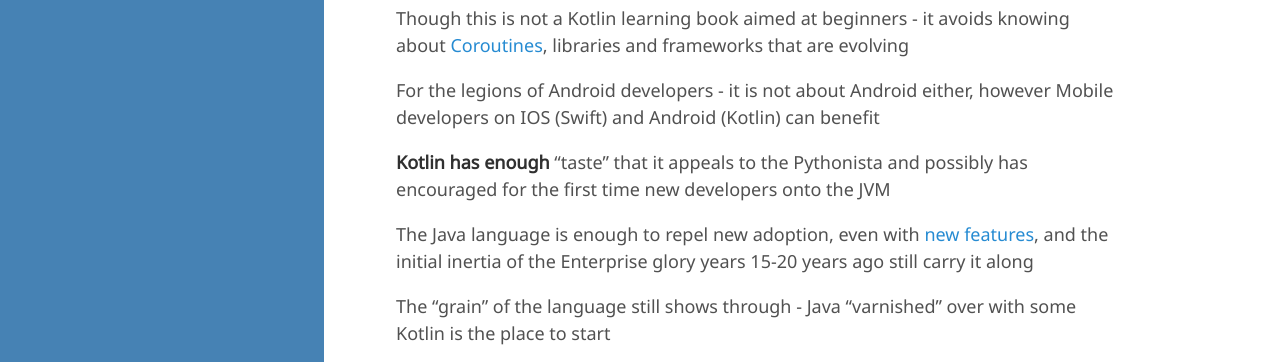
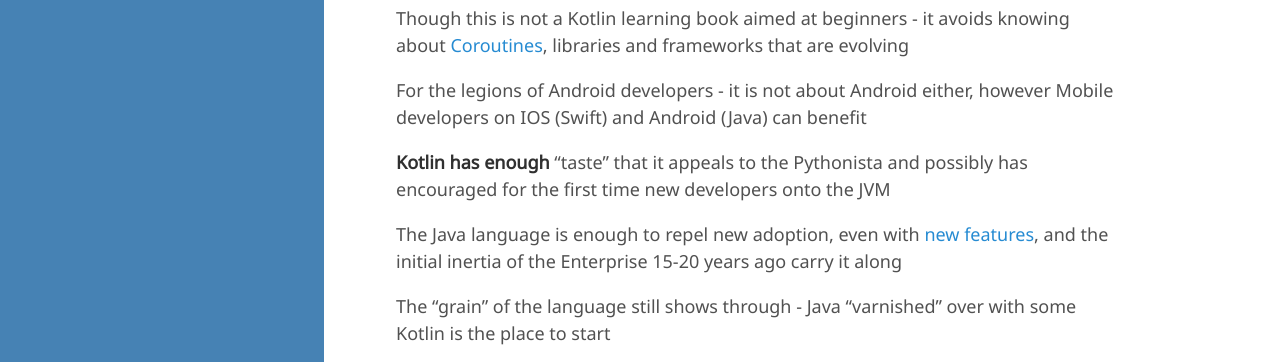
Before and after one commit to griffio/griffio.github.io, a Jekyll site: the page built from _posts/2021-09-10-Java-To-Kotlin-Review.md, in a window 1280 px wide and 1400 px high, scrolled down 1059 px. Shown: the part 182-544 px from the top of the window. Built offline with Jekyll 4.4.1, drawn with Linux system fonts in a browser that asks for light colours; some web fonts are replaced; some of the changed text lies outside the part shown.

Commit message:
Update 2021-09-10-Java-To-Kotlin-Review.md

```diff
--- a/_posts/2021-09-10-Java-To-Kotlin-Review.md
+++ b/_posts/2021-09-10-Java-To-Kotlin-Review.md
@@ -29,11 +29,11 @@
 
 Though this is not a Kotlin learning book aimed at beginners - it avoids knowing about [Coroutines](https://kotlinlang.org/docs/coroutines-overview.html), libraries and frameworks that are evolving
 
-For the legions of Android developers - it is not about Android either, however Mobile developers on IOS (Swift) and Android (Kotlin) can benefit
+For the legions of Android developers - it is not about Android either, however Mobile developers on IOS (Swift) and Android (Java) can benefit
 
 **Kotlin has enough** "taste" that it appeals to the Pythonista and possibly has encouraged for the first time new developers onto the JVM
 
-The Java language is enough to repel new adoption, even with [new features](https://openjdk.java.net/jeps/359), and the initial inertia of the Enterprise glory years 15-20 years ago still carry it along
+The Java language is enough to repel new adoption, even with [new features](https://openjdk.java.net/jeps/359), and the initial inertia of the Enterprise 15-20 years ago carry it along
 
 The "grain" of the language still shows through - Java "varnished" over with some Kotlin is the place to start
 
```
Also changed, not shown: other parts of _posts/2021-09-10-Java-To-Kotlin-Review.md (+1 -1 lines).
